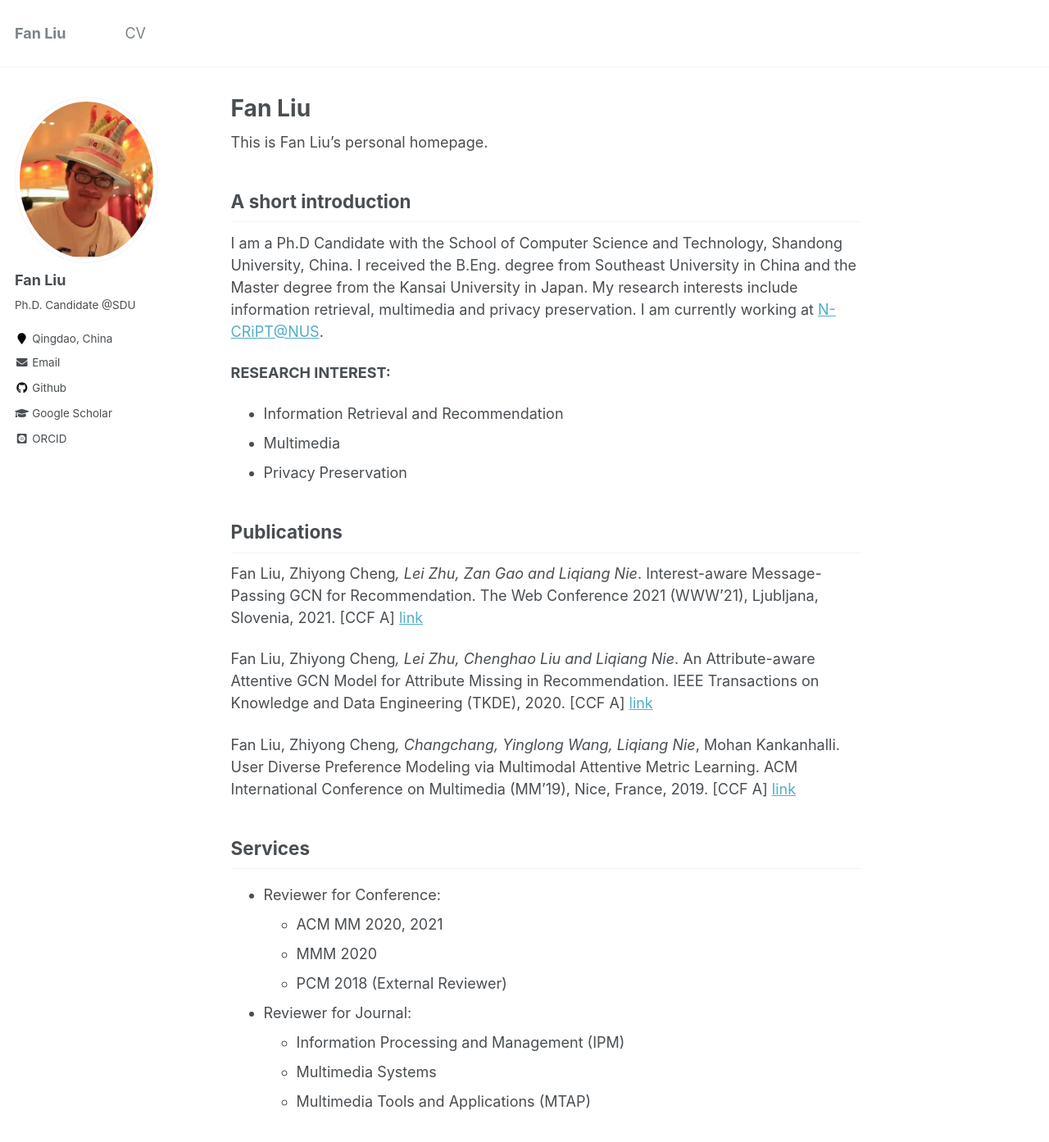
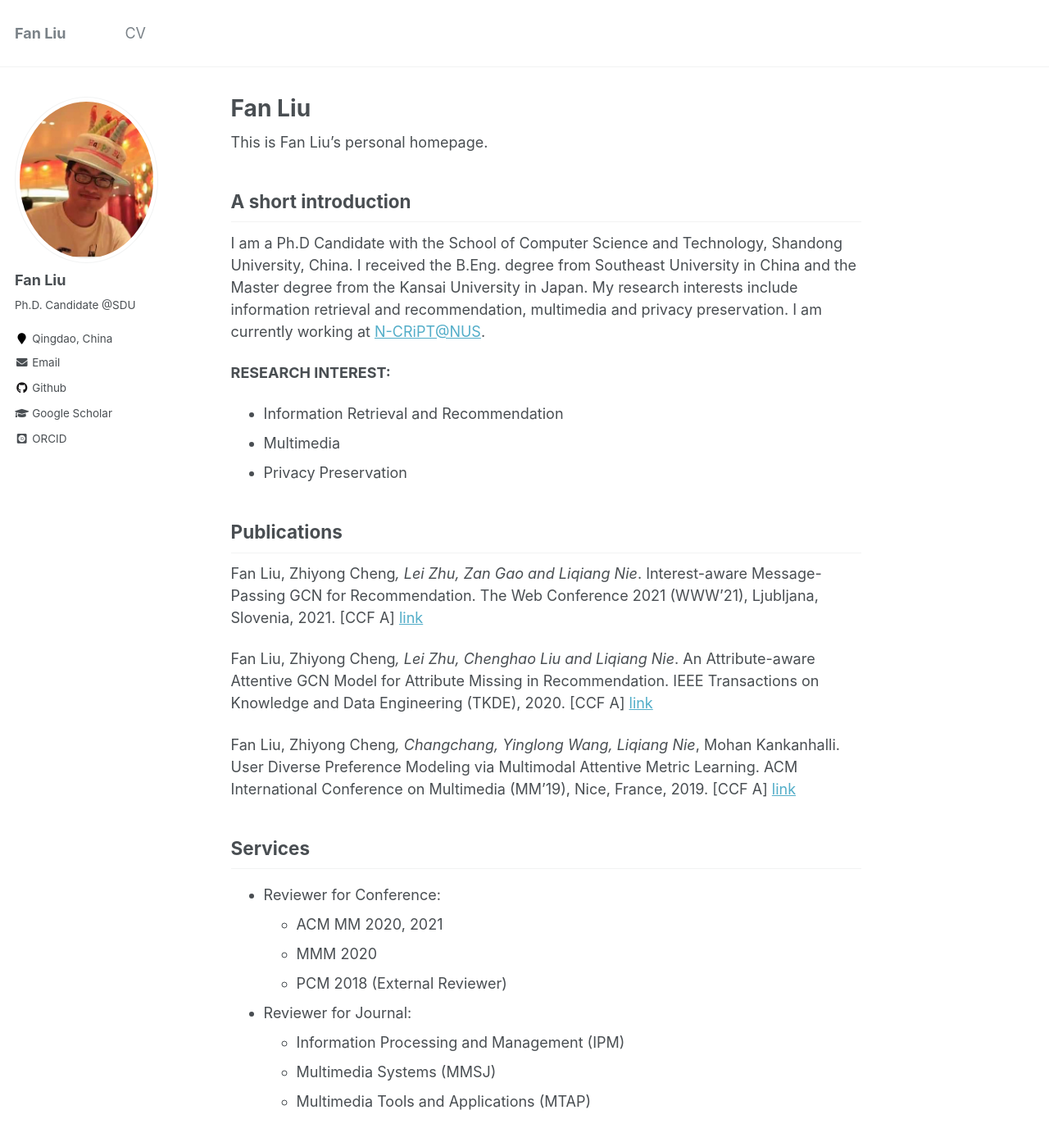
Before and after one commit to liufancs/liufancs.github.io, a Jekyll site: the page built from _pages/about.md, in a window 1280 px wide and 1400 px high. Shown: the top 1393 px of the window at 82% size. Built offline with Jekyll 4.4.1, drawn with Linux system fonts in a browser that asks for light colours; some web fonts are replaced.

Commit message:
Update about.md

```diff
--- a/_pages/about.md
+++ b/_pages/about.md
@@ -11,7 +11,7 @@ redirect_from:
 This is Fan Liu's personal homepage.
 
 ## A short introduction
-I am a Ph.D Candidate with the School of Computer Science and Technology, Shandong University, China. I received the B.Eng. degree from Southeast University in China and the Master degree from the Kansai University in Japan. My research interests include information retrieval, multimedia and privacy preservation. I am currently working at [N-CRiPT@NUS](https://ncript.comp.nus.edu.sg/).
+I am a Ph.D Candidate with the School of Computer Science and Technology, Shandong University, China. I received the B.Eng. degree from Southeast University in China and the Master degree from the Kansai University in Japan. My research interests include information retrieval and recommendation, multimedia and privacy preservation. I am currently working at [N-CRiPT@NUS](https://ncript.comp.nus.edu.sg/).
 
 <b>RESEARCH INTEREST:</b>
 * Information Retrieval and Recommendation
@@ -33,7 +33,7 @@ Fan Liu, Zhiyong Cheng*, Changchang, Yinglong Wang, Liqiang Nie*, Mohan Kankanha
   + PCM 2018 (External Reviewer)
 * Reviewer for Journal:
   + Information Processing and Management (IPM)
-  + Multimedia Systems
+  + Multimedia Systems (MMSJ)
   + Multimedia Tools and Applications (MTAP)
 
 
```
